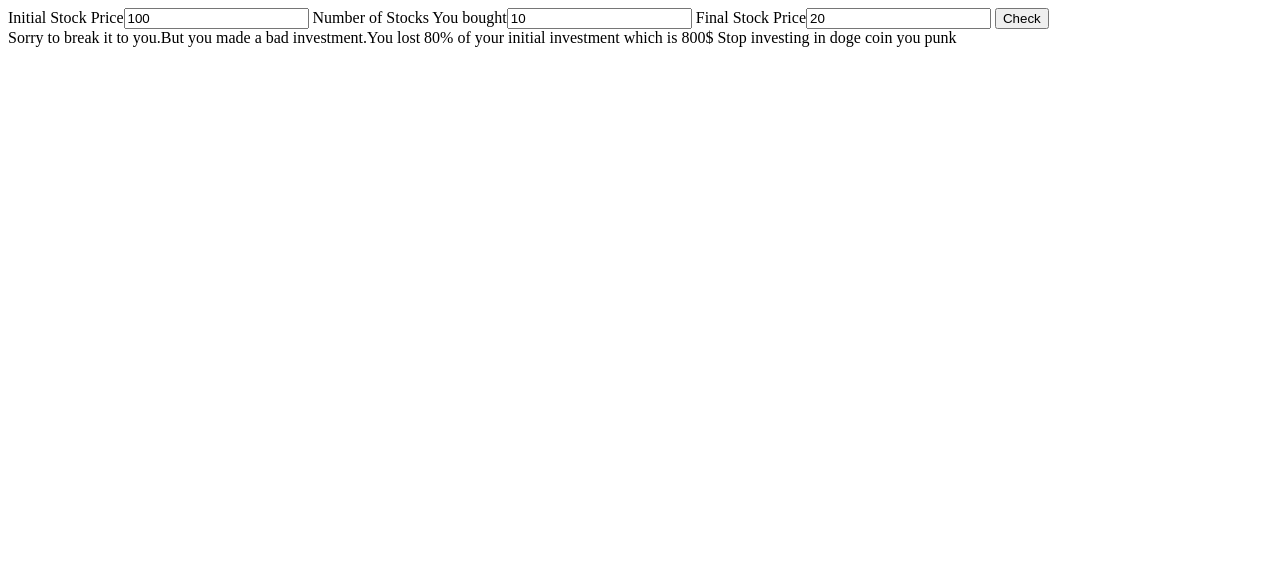
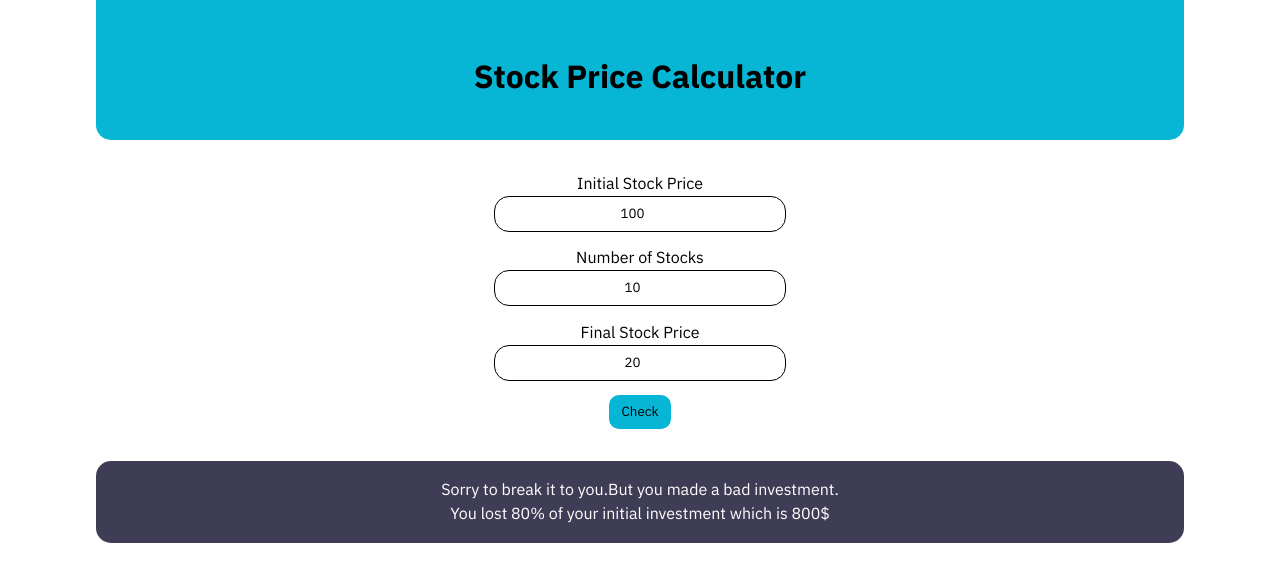
Before and after one commit to Dras227/Stock-portfolio, a plain HTML site: page index.html in a window 1280 px wide. Both pictures are taken after a click on the button "Check". Drawn offline with Linux system fonts and the light colour scheme.

Commit message:
covered some corner cases and done with styling

```diff
--- a/app.js
+++ b/app.js
@@ -6,27 +6,78 @@ var output = document.querySelector(".output")
 
 
 btnCheck.addEventListener("click",()=>{
+    var msg = "";
+    output.innerHTML = ""
+    output.style.display = "block";
+
+    //checking the empty cases
+    if(!initialStockPrice.value)
+    {
+        msg = "Please enter the Initial Stock Price";
+         output.innerHTML = msg;
+        return;
+    }
+    else if(parseInt(initialStockPrice.value) < 0)
+    {
+
+        msg = "Initial Stock price cannot be negative";
+         output.innerHTML = msg;
+        return;
+    }
+    else if(!noOfStocks.value)
+    {
+        msg = "Please enter the Number of Stocks Purchased";
+         output.innerHTML = msg;
+        return;
+    }
+    else if(parseInt(noOfStocks.value) <= 0)
+    {
+
+        msg = "Number of Stocks brought cannot be negative";
+         output.innerHTML = msg;
+        return;
+    }
+    else if(!finalStockPrice.value)
+    {
+        msg = "Please enter the Final Stock Price";
+         output.innerHTML = msg;
+        return;
+    }
+    else if(parseInt(finalStockPrice.value) < 0)
+    {
+        msg = "Final Stock price cannot be negative";
+         output.innerHTML = msg;
+        return;
+    }
+    output.innerHTML = msg;
     var delta = Math.abs((initialStockPrice.value*noOfStocks.value) - (finalStockPrice.value*noOfStocks.value));
-    console.log(initialStockPrice.value,noOfStocks.value,finalStockPrice.value)
-    console.log(initialStockPrice.value)
-    console.log(finalStockPrice.value)
-    console.log()
 
-    var perc = ((delta/(initialStockPrice.value*noOfStocks.value))*100);
+    if(parseInt(delta) == 0)
+    {
+        msg = "Your investment did not make any Profit/Loss.<br>"
+        msg += "Better Luck Next time!"
+        output.innerHTML = msg;
+        return;
+    }
 
-    var msg = "";
+
+
+    var perc = Math.abs((delta/(initialStockPrice.value*noOfStocks.value))*100);
+
+
+
     if(parseInt(initialStockPrice.value)>parseInt(finalStockPrice.value))
     {
         // it is a loss
-        msg = "Sorry to break it to you.But you made a bad investment."
-        msg+= "You lost "+perc+"% of your initial investment which is "+delta+"$"
-        msg += " Stop investing in doge coin you punk"
+        msg = "Sorry to break it to you.But you made a bad investment.<br>"
+        msg+= "You lost "+perc+"% of your initial investment which is "+delta+"$<br>"
+
     }
     else{
 
-        msg = "Yay.We are happy that you are able to make a good investment.";
-        msg += "Your stock made a growth of "+perc+"% which makes you exactly "+delta+"$ richer"
-        msg += "You go on ma boy"
+        msg = "Yay.We are happy that you are able to make a good investment.<br>";
+        msg += "Your stock made a growth of "+perc+"% which makes you exactly "+delta+"$ richer<br>"
+
     }
     output.innerHTML = msg;
 })
--- a/index.html
+++ b/index.html
@@ -1,20 +1,26 @@
 <!DOCTYPE html>
 <html lang="en">
+
 <head>
     <meta charset="UTF-8">
     <meta http-equiv="X-UA-Compatible" content="IE=edge">
     <meta name="viewport" content="width=device-width, initial-scale=1.0">
     <title>Stonks</title>
+    <link rel="stylesheet" href="style.css">
 </head>
+
 <body>
-    <label >Initial Stock Price<input type="number" id ="stock-price-ini" value = "100"></label>
-    <label >Number of Stocks You bought<input type="number" id="no-of-stocks"value = "10"></label>
-    <label >Final Stock Price<input type="number" id="stock-price-fin"value = "20"></label>
+    <h1 class="heading">Stock Price Calculator</h1>
+    <div class="container">
+        <label>Initial Stock Price<input type="number" id="stock-price-ini" value="100"></label>
+        <label>Number of Stocks<input type="number" id="no-of-stocks" value="10"></label>
+        <label>Final Stock Price<input type="number" id="stock-price-fin" value="20"></label>
 
-    <button id="btn-check">Check</button>
+        <button id="btn-check">Check</button>
 
-    <div class="output"></div>
-
+        <div class="output"></div>
+    </div>
     <script src="app.js"></script>
 </body>
+
 </html>
--- /dev/null
+++ b/style.css
@@ -0,0 +1,102 @@
+@import url('https://fonts.googleapis.com/css2?family=IBM+Plex+Sans+Arabic:wght@400;700&display=swap');
+
+:root {
+    --primary-color: #06B6D4;
+    --secondary-color: #3F3D56;
+    --tertiary-color: #EDEDF4;
+    --quaternary-color: #CEE9F0;
+}
+
+
+
+* {
+    font-family: "IBM Plex Sans Arabic", sans-serif;
+    padding: 0;
+    margin: 0;
+    text-decoration: none;
+    list-style: none;
+    box-sizing: border-box;
+}
+body {
+    font-family: "Montserrat", sans-serif;
+    margin: 0px auto;
+    max-width: 85%;
+    width: 100%;
+}
+.container {
+    display: block;
+    width: 100%;
+    text-align: center;
+
+}
+h1 {
+    text-align: center;
+    background-color:var(--primary-color) ;
+    width: 100%;
+    height: 140px;
+    line-height: 140px;
+    vertical-align: middle;
+    border-bottom-left-radius: 15px;
+    border-bottom-right-radius: 15px;
+
+
+    margin: 0;
+    padding: 7px 13px ;
+
+    margin-bottom:2rem ;
+}
+label{
+    display: block;
+
+    margin: 0;
+    margin-bottom:0.9rem;
+    padding: 0;
+}
+
+input {
+    display: block;
+    text-align: center;
+    border-radius: 15px;;
+    margin-left: 2rem;
+    margin:auto;
+    border: 1px solid black;
+    padding: 7px 13px;
+}
+
+button {
+    padding: 7px 13px;
+    background-color: var(--primary-color);
+    color: black;
+    border-radius: 10px;
+    border:none;
+}
+
+.output{
+    display: none;
+    margin-top: 2rem;
+    padding: 17px 13px;
+    background-color: var(--secondary-color);
+    color: white;
+    border-radius: 15px;
+    text-align: center;
+}
+.output p span{
+    word-spacing: 1rem;
+    letter-spacing: 1.1rem;
+    display: block;
+}
+
+@media (max-width: 900px) {
+    body {
+        max-width: 95%;
+        width: 100%;
+    }
+
+    h1 {
+        height: 100%;
+        vertical-align: middle;
+        line-height: 100%;
+        padding: 17px 13px;
+        color:
+    };
+}
```
